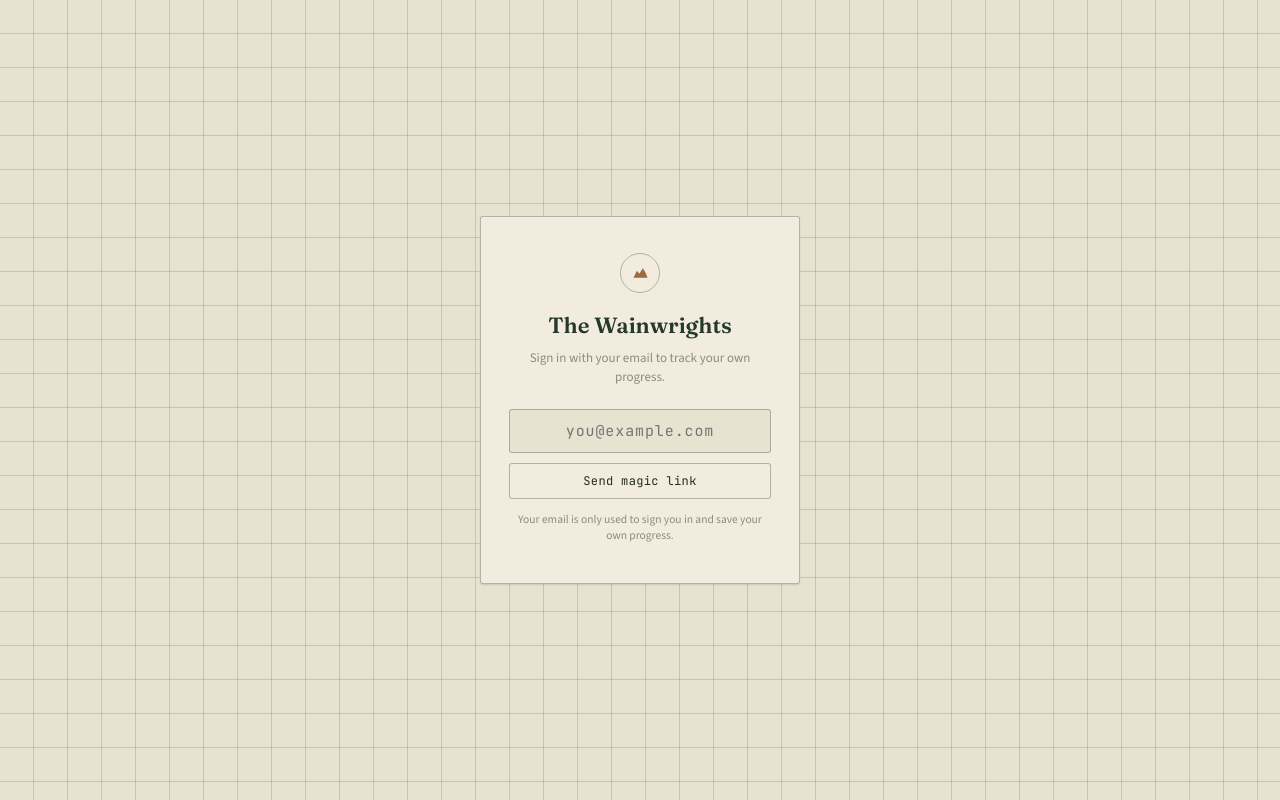
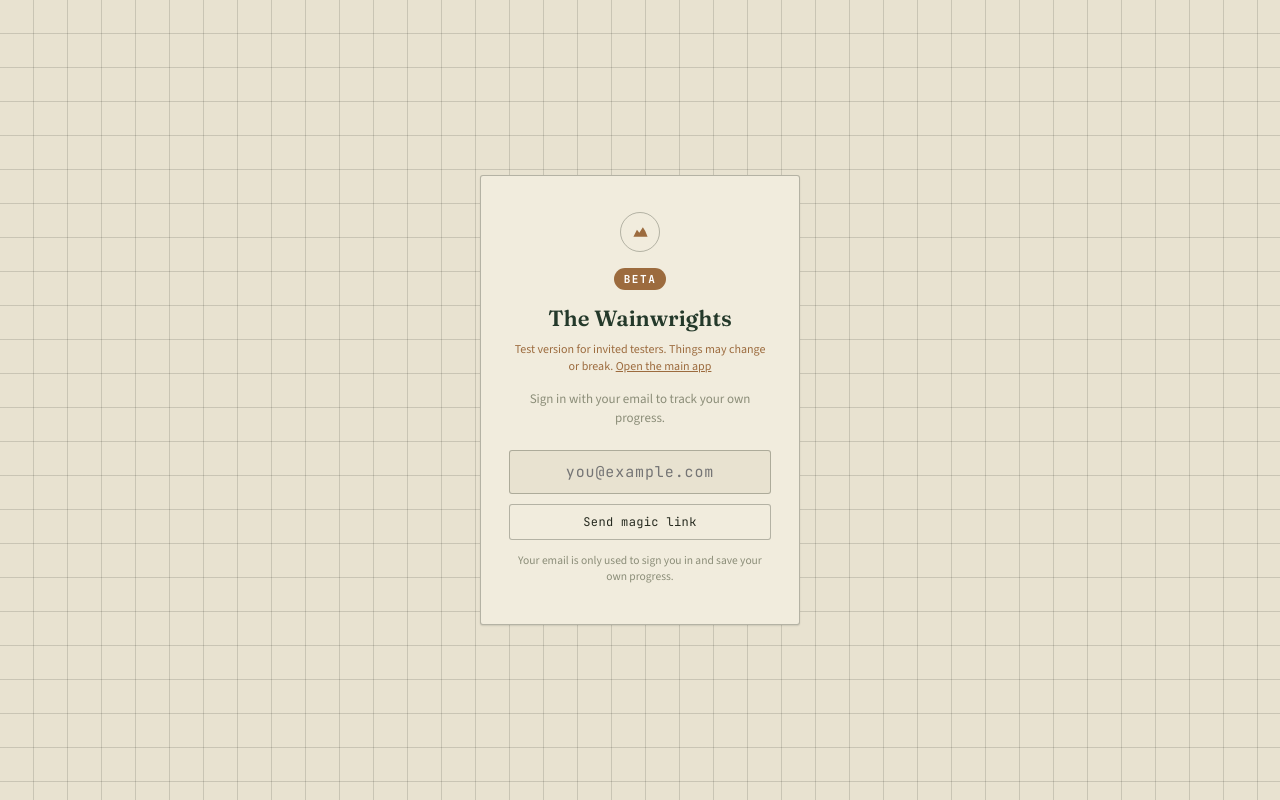
Before and after one commit to chrismcmillan93/repo, a plain HTML site: page wainwrights/beta/index.html in a window 1280 px wide. Drawn offline with nearby package versions, Linux system fonts and the light colour scheme.

Commit message:
wainwrights beta: BETA badge and note on the sign-in card and access gate, "(beta)" in the tab title
Co-Authored-By: Claude Sonnet 5.5 <noreply@anthropic.com>

```diff
--- a/wainwrights/beta/shared-auth.js
+++ b/wainwrights/beta/shared-auth.js
@@ -89,8 +89,20 @@
       el.style.cssText = "position:fixed;inset:0;z-index:300;display:flex;align-items:center;justify-content:center;background:#e8e2d0;";
       document.body.appendChild(el);
     }
-    el.innerHTML = '<div class="lock-card">' + html + "</div>";
+    el.innerHTML = '<div class="lock-card"><div class="beta-badge">BETA</div>' + html + "</div>";
     return el;
+  }
+
+  // Make it obvious this is the test copy: a BETA badge and note on the sign-in card, and "(beta)" in the tab title.
+  function markBetaAuthScreen(){
+    if(!/beta/i.test(document.title)) document.title += " (beta)";
+    const card = document.querySelector("#auth-screen .lock-card");
+    if(!card || card.querySelector(".beta-badge")) return;
+    const icon = card.querySelector(".lock-icon");
+    const badge = '<div class="beta-badge">BETA</div>';
+    if(icon) icon.insertAdjacentHTML("afterend", badge); else card.insertAdjacentHTML("afterbegin", badge);
+    const title = card.querySelector(".lock-title");
+    if(title) title.insertAdjacentHTML("afterend", '<p class="beta-note">Test version for invited testers. Things may change or break. <a href="../">Open the main app</a></p>');
   }
   function hideGate(){ const el = document.getElementById("beta-gate"); if(el) el.remove(); }
 
@@ -268,6 +280,7 @@
   async function bootstrap(){
     setupAuthForm();
     setupLogout();
+    if(IS_BETA) markBetaAuthScreen();
 
     if(!WW.sb){
       document.getElementById("auth-sub").textContent = "Supabase isn't available right now — try reloading.";
--- a/wainwrights/beta/shared.css
+++ b/wainwrights/beta/shared.css
@@ -1681,3 +1681,9 @@
 
 .os-logo{ display:block; background:rgba(255,255,255,.85); padding:3px 5px; border-radius:4px; line-height:0; margin:0 0 4px 4px !important; }
 .os-logo img{ display:block; }
+
+/* BETA badge + note on the beta sign-in card and the beta access gate */
+.beta-badge{ display:inline-block; font-family:var(--font-mono); font-size:11px; font-weight:700; letter-spacing:.14em; color:#fff; background:var(--rust); padding:3px 10px; border-radius:999px; margin:0 0 12px; }
+.lock-icon + .beta-badge{ display:block; width:max-content; margin:0 auto 12px; }
+.beta-note{ font-size:12px; line-height:1.4; color:var(--rust); margin:0 0 14px; }
+.beta-note a{ color:inherit; text-decoration:underline; }
--- a/wainwrights/beta/sw.js
+++ b/wainwrights/beta/sw.js
@@ -18,7 +18,7 @@
 // - Same-origin cache keys drop the query string and fragment, so a hike's secret
 //   share token (hike.html?t=...) or an auth code is never written to Cache Storage.
 // - A page load with nothing cached and no network shows offline.html.
-const CACHE = "wainwrights-beta-v15";
+const CACHE = "wainwrights-beta-v17";
 const SHELL = [
   "./", "index.html", "leaderboard.html", "challenges.html", "planner.html", "hike.html", "admin.html", "admin.js",
   "shared.css", "shared-auth.js", "pwa.js", "fells-data.js", "story.js", "tracker.js",
```
